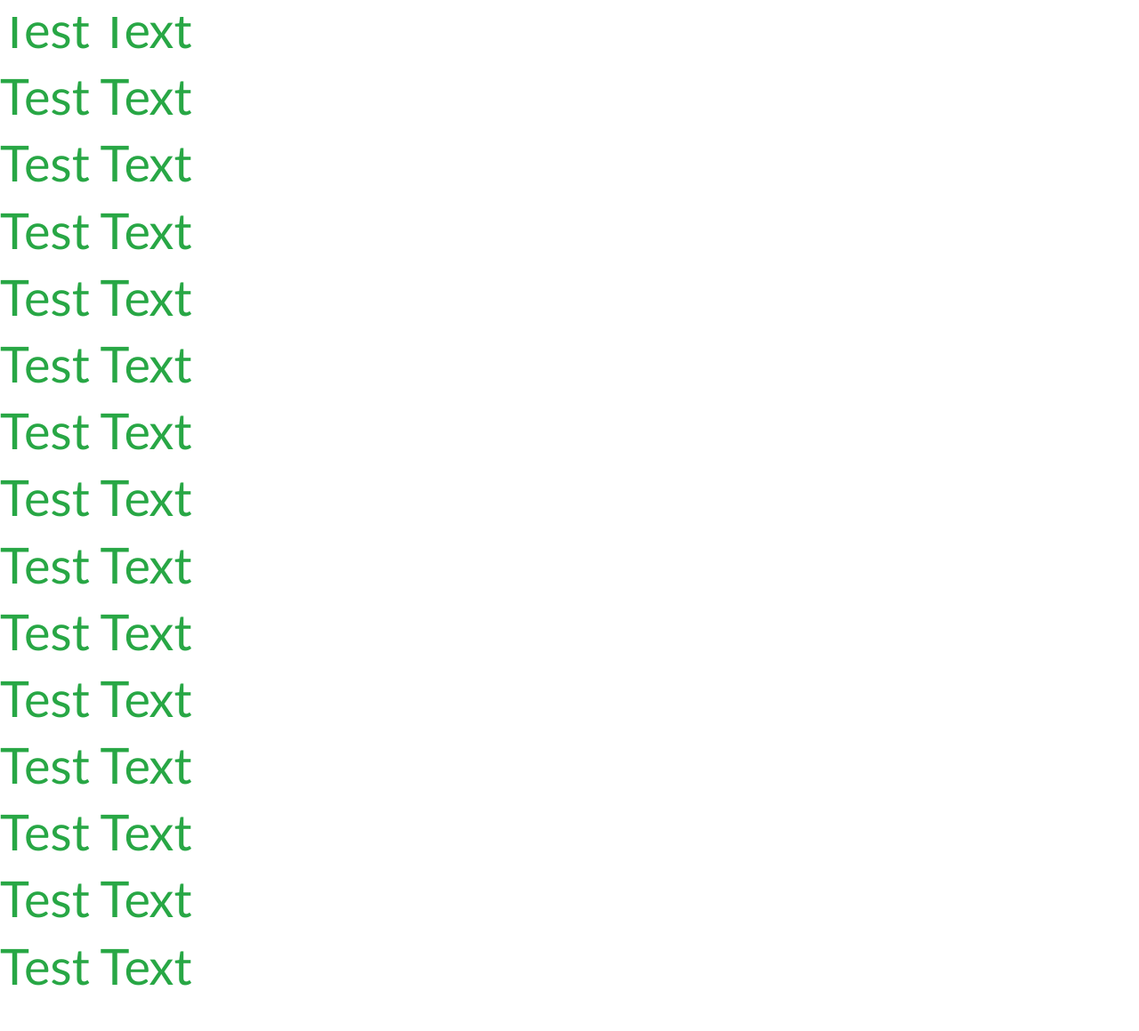
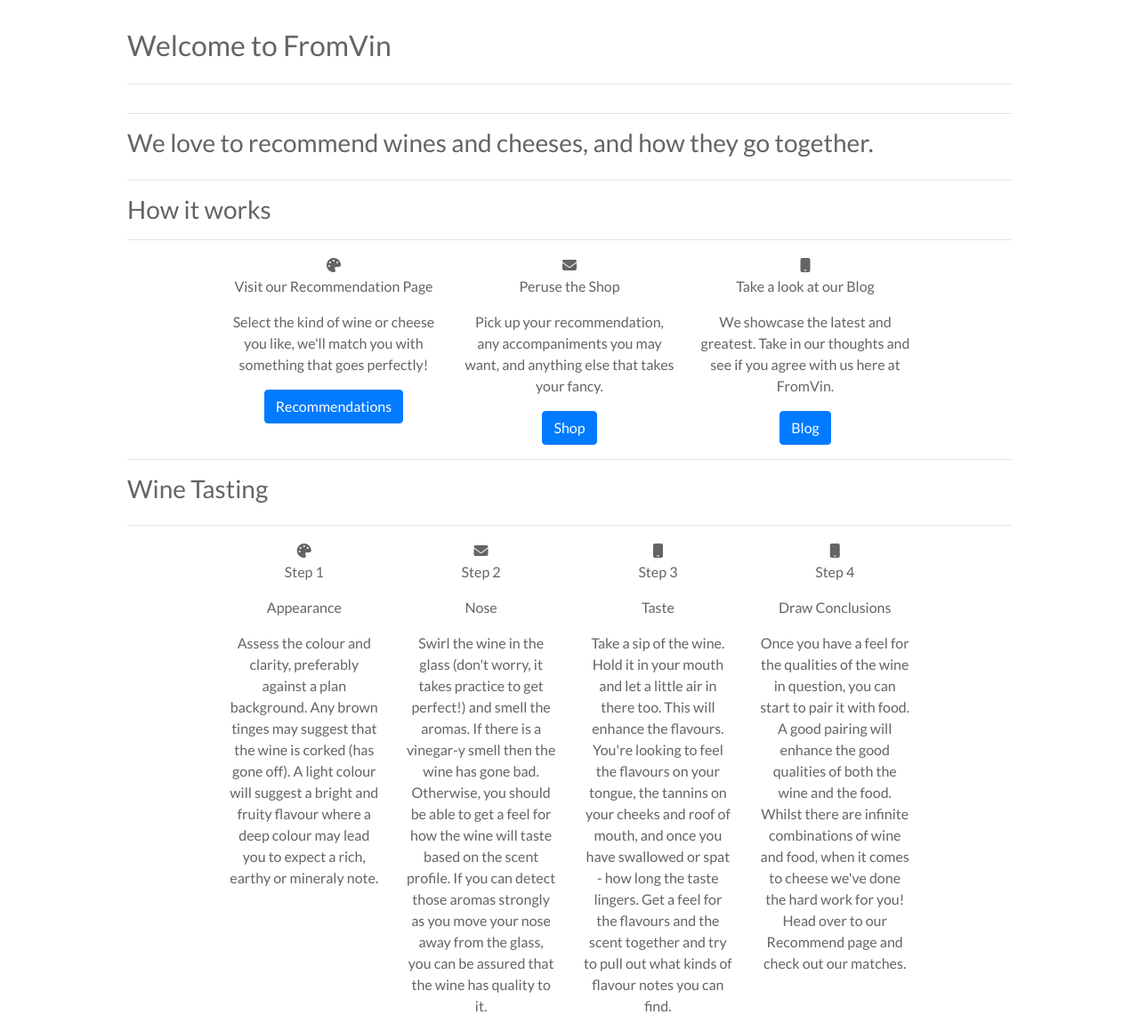
Before and after one commit to WrightDanG/FromVin, a Django app: page / in a window 1280 px wide. Shown: the part 165-1324 px from the top of the page at 89% size. Before the commit the page ends 1273 px from the top, so only its background shows below. Run offline with Django 3.2, Linux system fonts and the light colour scheme; parts of the project's set-up code (start-up, migrations or seed data) failed here and were passed over; some libraries are stand-ins or nearby versions.

Commit message:
Add basic layout to main guide page (index.html)

```diff
--- a/fromvin/settings.py
+++ b/fromvin/settings.py
@@ -163,7 +163,7 @@ if 'DEVELOPMENT' not in os.environ:
         'CLOUDINARY_URL': os.getenv('CLOUDINARY_URL', '')
     }
     DEFAULT_FILE_STORAGE = 'cloudinary_storage.storage.MediaCloudinaryStorage'
-    NOIMAGE_URL = 'https://res.cloudinary.com/hytpjm4e2/image/upload/v1/media/'
+    NOIMAGE_URL = 'https://res.cloudinary.com/hytpjm4e2/image/upload/v1/media/noimage.jpg'
 else:
     NOIMAGE_URL = '/media/'
 
--- a/guide/templates/guide/index.html
+++ b/guide/templates/guide/index.html
@@ -10,20 +10,108 @@
 {% endblock %}
 
 {% block content %}
-<h1 class="display-4 text-success">Test Text</h1>
-<h1 class="display-4 text-success">Test Text</h1>
-<h1 class="display-4 text-success">Test Text</h1>
-<h1 class="display-4 text-success">Test Text</h1>
-<h1 class="display-4 text-success">Test Text</h1>
-<h1 class="display-4 text-success">Test Text</h1>
-<h1 class="display-4 text-success">Test Text</h1>
+<div class="container mb-2">
+    <div class="row">
+        <div class="col">
+            <hr>
+            <h2 class="logo-font mb-4"> Welcome to FromVin</h2>
+            <hr>
+        </div>
+    </div>
 
-<h1 class="display-4 text-success">Test Text</h1>
-<h1 class="display-4 text-success">Test Text</h1>
-<h1 class="display-4 text-success">Test Text</h1>
-<h1 class="display-4 text-success">Test Text</h1>
-<h1 class="display-4 text-success">Test Text</h1>
-<h1 class="display-4 text-success">Test Text</h1>
-<h1 class="display-4 text-success">Test Text</h1>
-<h1 class="display-4 text-success">Test Text</h1>
+    <div class="row">
+        <div class="col">
+            <hr>
+            <h3 class="logo-font mb-4"> We love to recommend wines and cheeses, and how they go together.</h3>
+            <hr>
+        </div>
+    </div>
+
+    <div>
+        <h3 class="colour-pick-text">How it works</h3>
+    </div>
+    <hr class="block-divider block-divider-bottom-margin">
+    <div class="container about-container text-center">
+        <div class="row">
+            <!--Step 1 - Find colour -->
+            <div class="col-md-4">
+                <i class="details-icon fas fa-palette"></i>
+                <p>Visit our Recommendation Page</p>
+                <p>Select the kind of wine or cheese you like, we'll match you with something that goes perfectly!</p>
+                <a href="{% url 'recommendation' %}" class="btn btn-primary">Recommendations</a>
+            </div>
+            <!--Step 2 - Enter details -->
+            <div class="col-md-4">
+                <i class="details-icon fas fa-envelope"></i>
+                <p>Peruse the Shop</p>
+                <p>Pick up your recommendation, any accompaniments you may want, and anything else that takes your
+                    fancy.</p>
+                <a href="{% url 'products' %}" class="btn btn-primary">Shop</a>
+            </div>
+            <!--Contact CTA -->
+            <div class="col-md-4">
+                <i class="details-icon fas fa-mobile"></i>
+                <p>Take a look at our Blog</p>
+                <p>We showcase the latest and greatest. Take in our thoughts and see if you agree with us here at
+                    FromVin.</p>
+                <a href="{% url 'blog' %}" class="btn btn-primary">Blog</a>
+            </div>
+        </div>
+    </div>
+
+    <div class="row">
+        <div class="col">
+            <hr>
+            <h3 class="logo-font mb-4"> Wine Tasting </h3>
+            <hr>
+        </div>
+    </div>
+
+    <div class="container about-container text-center">
+        <div class="row">
+            <!--Step 1 - Find colour -->
+            <div class="col-md-3">
+                <i class="details-icon fas fa-palette"></i>
+                <p>Step 1</p>
+                <p>Appearance</p>
+                <p>Assess the colour and clarity, preferably against a plan background. Any brown tinges may suggest
+                    that the wine is corked (has gone off). A light colour will suggest a bright and fruity flavour
+                    where a deep colour may lead you to expect a rich, earthy or mineraly note.</p>
+            </div>
+            <!--Step 2 - Enter details -->
+            <div class="col-md-3">
+                <i class="details-icon fas fa-envelope"></i>
+                <p>Step 2</p>
+                <p>Nose</p>
+                <p>Swirl the wine in the glass (don't worry, it takes practice to get perfect!) and smell the aromas. If
+                    there is a vinegar-y smell then the wine has gone bad. Otherwise, you should be able to get a feel
+                    for how the wine will taste based on the scent profile. If you can detect those aromas strongly as
+                    you move your nose away from the glass, you can be assured that the wine has quality to it. </p>
+            </div>
+            <!--Contact CTA -->
+            <div class="col-md-3">
+                <i class="details-icon fas fa-mobile"></i>
+                <p>Step 3</p>
+                <p>Taste</p>
+                <p>Take a sip of the wine. Hold it in your mouth and let a little air in there too. This will enhance
+                    the flavours. You're looking to feel the flavours on your tongue, the tannins on your cheeks and
+                    roof of mouth, and once you have swallowed or spat - how long the taste lingers. Get a feel for the
+                    flavours and the scent together and try to pull out what kinds of flavour notes you can find. </p>
+            </div>
+            <!--Contact CTA -->
+            <div class="col-md-3">
+                <i class="details-icon fas fa-mobile"></i>
+                <p>Step 4</p>
+                <p>Draw Conclusions</p>
+                <p>Once you have a feel for the qualities of the wine in question, you can start to pair it with food. A
+                    good pairing will enhance the good qualities of both the wine and the food. Whilst there are
+                    infinite combinations of wine and food, when it comes to cheese we've done the hard work for you!
+                    Head over to our Recommend page and check out our matches.</p>
+            </div>
+        </div>
+    </div>
+
+
+
+</div>
 {% endblock %}
--- a/products/templates/products/products.html
+++ b/products/templates/products/products.html
@@ -68,8 +68,7 @@
                         {% else %}
                         <a href="{% url 'product_detail' product.id %}">
                             <!-- Add image not found image -->
-                            <img class="card-img-top img-fluid" src="{{ NOIMAGE_URL }}noimage.jpg"
-                                alt="{{ product.name }}">
+                            <img class="card-img-top img-fluid" src="{{ NOIMAGE_URL }}" alt="{{ product.name }}">
                         </a>
                         {% endif %}
                         <div class="card-body pb-0">
--- a/static/css/base.css
+++ b/static/css/base.css
@@ -149,6 +149,7 @@ input[name='q']::placeholder {
     color: #aab7c4;
 }
 
+
 /* -------------------------------- Media Queries */
 
 /* Slightly larger container on xl screens */
```
